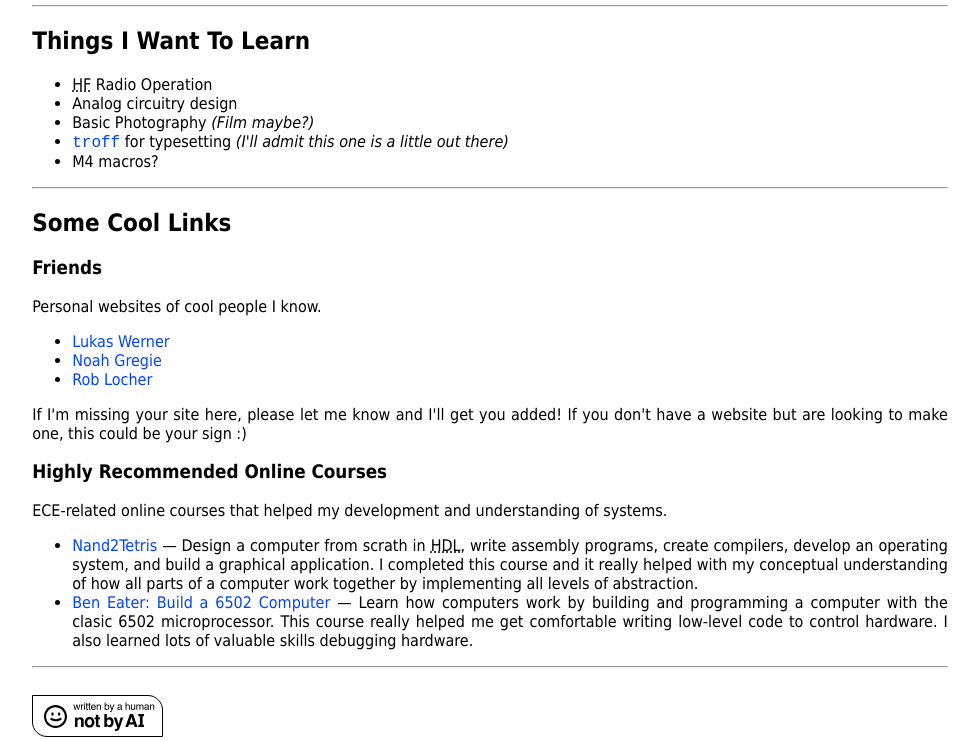
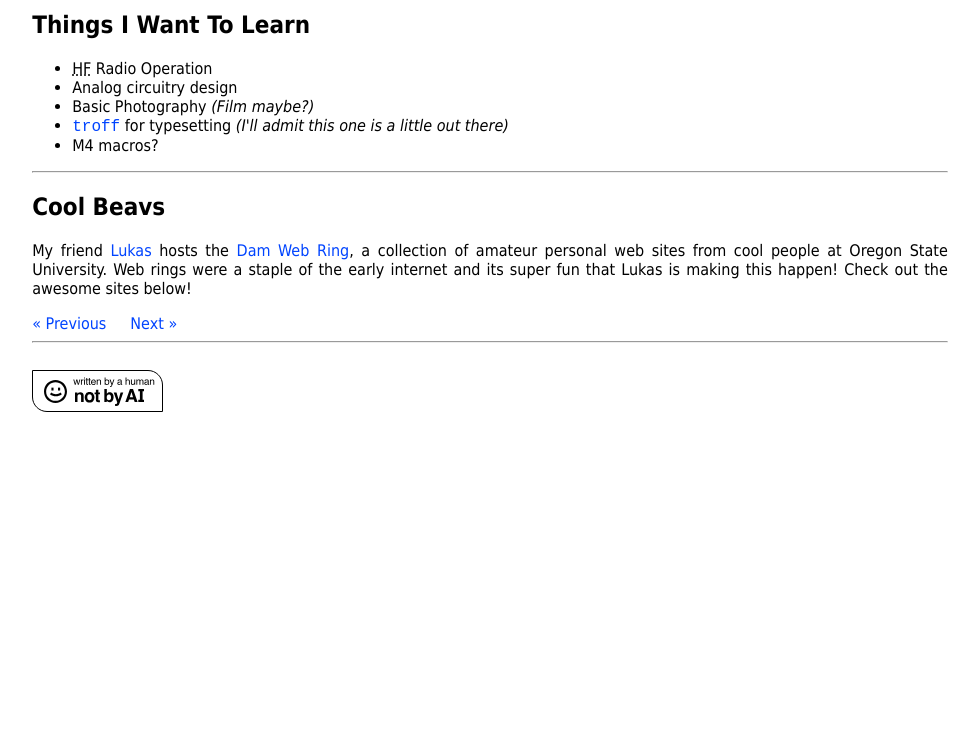
Before and after one commit to qyockey/qyockey.github.io, a plain HTML site: page index.html in a window 1280 px wide. Shown: the part 849-1590 px from the top of the page, without its empty margins (150-1129 px from the left). After the commit the page ends 1281 px from the top, so only its background shows below. Drawn offline with Linux system fonts and the light colour scheme.

Commit message:
Add Dam Web Ring

```diff
--- a/index.html
+++ b/index.html
@@ -145,54 +145,22 @@
     </ul>
 
     <hr>
-    <h2>Some Cool Links</h2>
-
-    <h3>Friends</h3>
+    <h2>Cool Beavs</h2>
     <p>
-      Personal websites of cool people I know.
+      My friend <a href="https://lukaswerner.com">Lukas</a> hosts the
+      <a href="https://github.com/lukaswerner/dam-web-ring">Dam Web Ring</a>,
+      a collection of amateur personal web sites from cool people at Oregon
+      State University.
+      Web rings were a staple of the early internet and its super fun that Lukas
+      is making this happen!
+      Check out the awesome sites below!
     </p>
-
-    <ul>
-      <li><a href="https://lukaswerner.com/">Lukas Werner</a></li>
-      <li>
-        <a href="https://web.engr.oregonstate.edu/~gregien/cs290/index.html">
-          Noah Gregie
-        </a>
-      </li>
-      <li><a href="https://roblocher.com/">Rob Locher</a></li>
-    </ul>
-
-    <p>
-      If I'm missing your site here, please let me know and I'll get you added!
-      If you don't have a website but are looking to make one, this could be
-      your sign :)
-    </p>
-
-    <h3>Highly Recommended Online Courses</h3>
-    <p>
-      ECE-related online courses that helped my development and understanding
-      of systems.
-    </p>
-    <ul>
-      <li>
-        <a href="https://www.nand2tetris.org/">
-          Nand2Tetris
-        </a>
-        &mdash; Design a computer from scrath in
-          <abbr title="Hardware Dscription Language">HDL</abbr>, write assembly
-          programs, create compilers, develop an operating system, and build a
-          graphical application.  I completed this course and it really helped
-          with my conceptual understanding of how all parts of a computer work
-          together by implementing all levels of abstraction.
-      </li>
-      <li>
-        <a href="https://eater.net/6502">Ben Eater: Build a 6502 Computer</a>
-        &mdash; Learn how computers work by building and programming a computer
-        with the clasic 6502 microprocessor.  This course really helped me get
-        comfortable writing low-level code to control hardware.  I also learned
-        lots of valuable skills debugging hardware.
-      </li>
-    </ul>
+    <nav>
+      <menu>
+        <li><a href="https://dam-ring.pdx.land/prev?referer=qyockey.github.io">&laquo; Previous</a><li>
+        <li><a href="https://dam-ring.pdx.land/next?referer=qyockey.github.io">Next &raquo;</a><li>
+      </menu>
+    </nav>
 
     <hr>
     <br>
--- a/style.css
+++ b/style.css
@@ -1,7 +1,8 @@
 body {
         margin: 0 auto;
         max-width: min(100ch, 90%);
-        padding: 0 0;
+        padding-top: 1em;
+        padding-bottom: 1em;
         font-size: 16px;
         font-family: "Tahoma", "Verdana", "Trebuchet MS", sans-serif;
 }
@@ -33,7 +34,7 @@ nav menu {
 
 nav menu li a {
         display: block;
-        padding: 1em 1.5em 1em 0em;
+        padding-right: 1.5em;
 }
 
 a:link, a:active {
```
